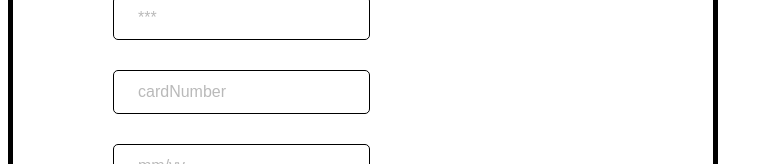
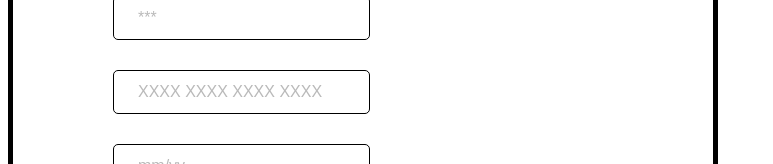
Before and after one commit to obododavid/all-form-fields, a React (Create React App) app: page / in a window 1280 px wide. Shown: the part 413-577 px from the top of the page, without its empty margins (0-773 px from the left). Built offline with nearby package versions, Linux system fonts and the light colour scheme.

Commit message:
complete card number validation

```diff
--- a/src/Auth.js
+++ b/src/Auth.js
@@ -89,12 +89,18 @@ const Auth = () => {
     }
 
     if (name === 'phone') {
-
-      const allowNumbers = value.match(/\d/g) || [];
-      const joinNumbers = allowNumbers.join('')
-      console.log(value.length)
+      const allowOnlyNumbers = value.match(/\d/g) || [];
+      const joinNumbers = allowOnlyNumbers.join('')
       if (value.length <= 11) {
         setPhone({ ...phone, value: joinNumbers })
+      }
+    }
+
+    if (name === 'cardNumber') {
+      const _value = value.match(/(\d{1,4})/g) || [];
+      const formattedValue = _value.join(" ");
+      if (value.length <= 19) {
+        setCardNumber({ ...cardNumber, value: formattedValue });
       }
     }
 
@@ -134,6 +140,14 @@ const Auth = () => {
         setPhone({ ...phone, hasError: false, errorMessage: '' })
       }
     }
+
+    if (name === 'cardNumber') {
+      if (value.length !== 19) {
+        setCardNumber({ ...cardNumber, hasError: true, errorMessage: "Card Number must be 19 digits" });
+      } else {
+        setCardNumber({ ...cardNumber, hasError: false, errorMessage: "" });
+      }
+    }
   }
 
   const handleOnSubmit = (e) => {
@@ -148,7 +162,7 @@ const Auth = () => {
       <Input type='tel' name='phone' placeholder='phoneNumber' value={phone.value} hasError={phone.hasError} errorMessage={phone.errorMessage} handleOnChange={handleOnChange} handleOnBlur={handleValidateInput} />
       <Input type='password' name='password' placeholder='***' value={password.value} hasError={password.hasError} errorMessage={password.errorMessage} handleOnChange={handleOnChange} handleOnBlur={handleValidateInput} />
       <Input type='password' name='confirmPassword' placeholder='***' value={confirmPassword.value} hasError={confirmPassword.hasError} errorMessage={confirmPassword.errorMessage} handleOnChange={handleOnChange} handleOnBlur={handleValidateInput} />
-      <Input type='text' name='cardNumber' placeholder='cardNumber' value={cardNumber.value} hasError={cardNumber.hasError} errorMessage={cardNumber.errorMessage} handleOnChange={handleOnChange} handleOnBlur={handleValidateInput} />
+      <Input type='text' name='cardNumber' placeholder='XXXX XXXX XXXX XXXX' value={cardNumber.value} hasError={cardNumber.hasError} errorMessage={cardNumber.errorMessage} handleOnChange={handleOnChange} handleOnBlur={handleValidateInput} />
       <Input type='text' name='expiryDate' placeholder='mm/yy' value={expiryDate.value} hasError={expiryDate.hasError} errorMessage={expiryDate.errorMessage} handleOnChange={handleOnChange} handleOnBlur={handleValidateInput} />
       <Input type='password' name='pin' placeholder='****' value={pin.value} hasError={pin.hasError} errorMessage={pin.errorMessage} handleOnChange={handleOnChange} handleOnBlur={handleValidateInput} />
       <Button>Submit</Button>
```
